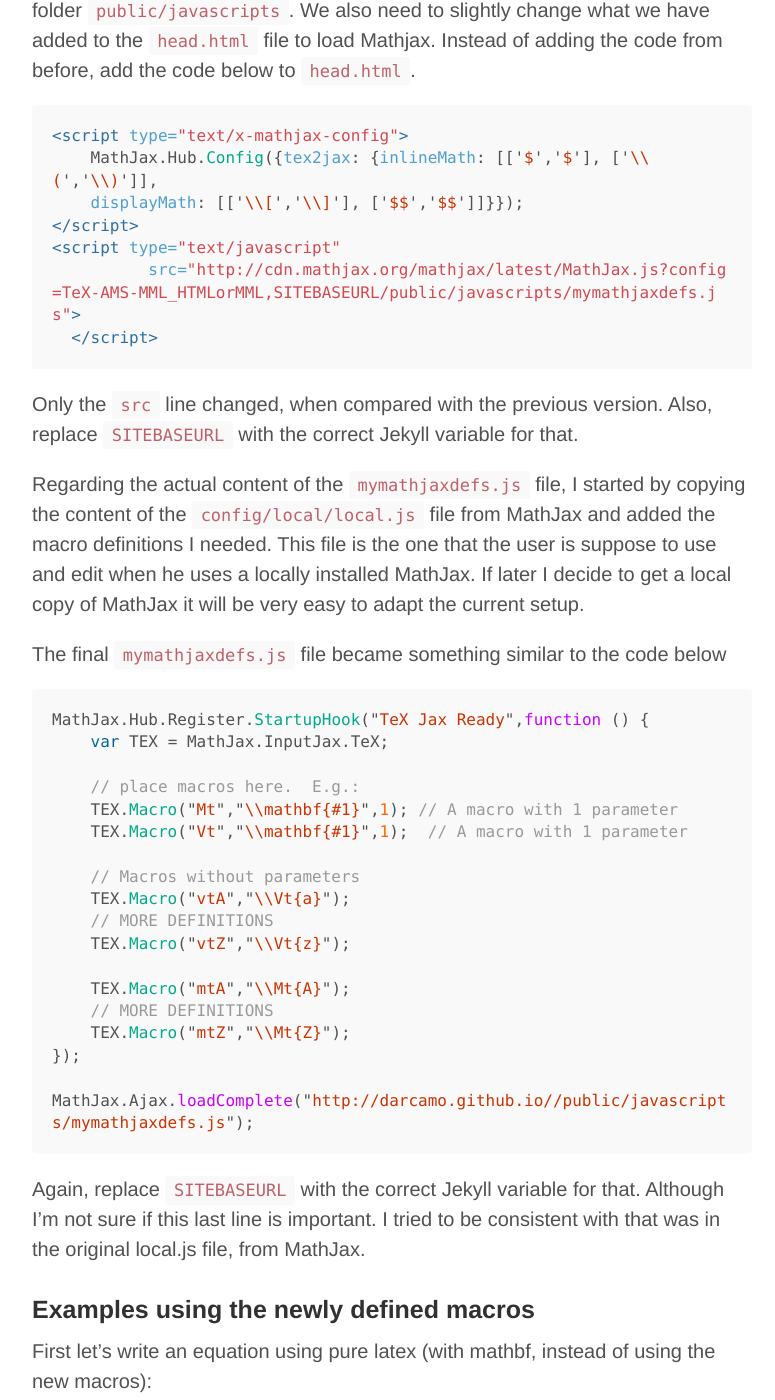
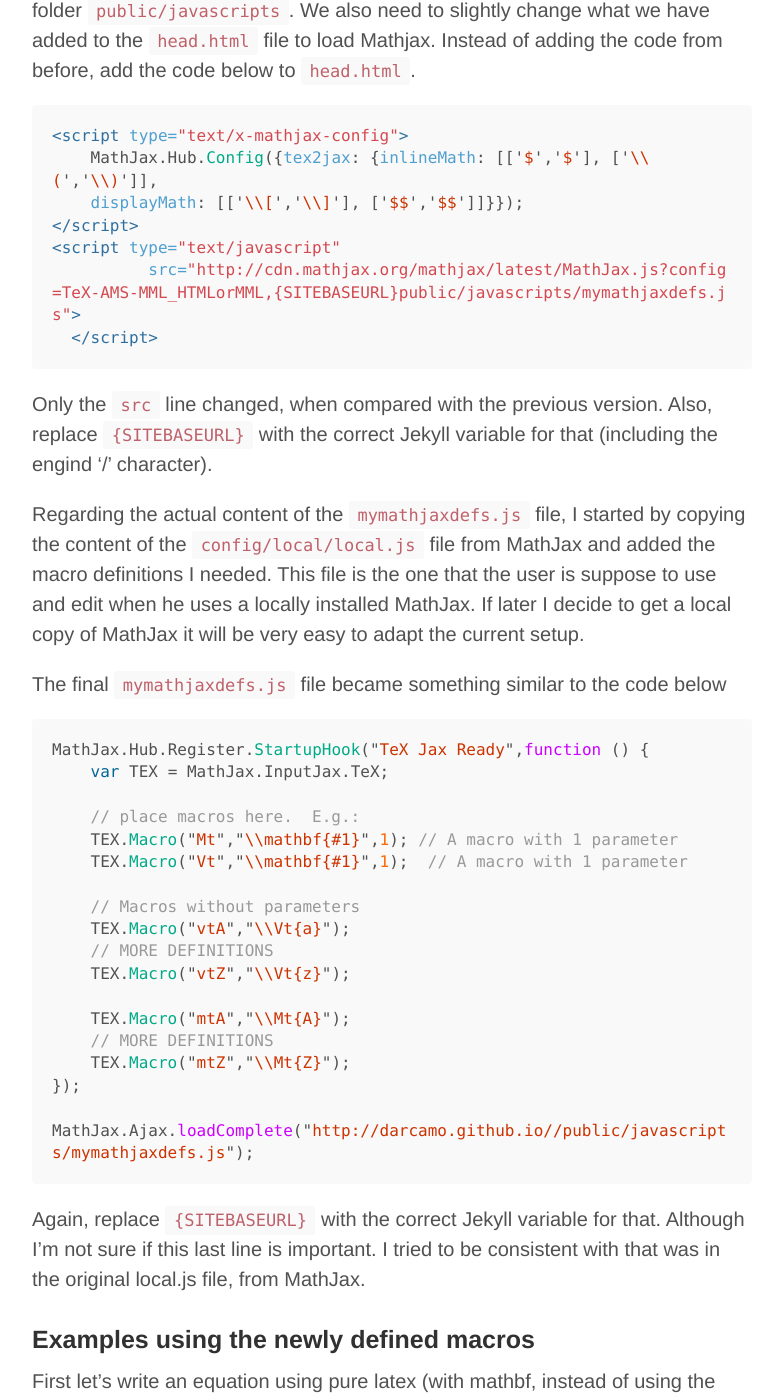
Before and after one commit to darcamo/darcamo.github.com, a Jekyll site: the page built from _posts/2014-08-07-using_latex_equations_in_jekyll.md, in a window 1280 px wide and 1400 px high, scrolled down 1745 px. Shown: the whole window, without its empty margins (248-1023 px from the left). Built offline with Jekyll 4.4.1, drawn with Linux system fonts in a browser that asks for light colours; Markdown is read by kramdown in place of the engine named in the settings; formulas are drawn with MathJax 3.

Commit message:
Fix delay when loading MathJax
Before this fix, it took some time after loading a page with equations
for the equations to actually render. It seems that due to some wrong
configuration when loading my local MathJax config file MathJax needed
to timeout before the equations were rendered. Now they should render as
fast as possible.

````diff
--- a/_includes/head.html
+++ b/_includes/head.html
@@ -19,7 +19,7 @@
     displayMath: [['\\[','\\]'], ['$$','$$']]}});
   </script>
   <script type="text/javascript"
-          src="http://cdn.mathjax.org/mathjax/latest/MathJax.js?config=TeX-AMS-MML_HTMLorMML,{{ site.baseurl }}/public/javascripts/mymathjaxdefs.js">
+          src="http://cdn.mathjax.org/mathjax/latest/MathJax.js?config=TeX-AMS-MML_HTMLorMML,{{ site.baseurl }}public/javascripts/mymathjaxdefs.js">
   </script>
 
   <!-- CSS -->
--- a/_posts/2014-08-07-using_latex_equations_in_jekyll.md
+++ b/_posts/2014-08-07-using_latex_equations_in_jekyll.md
@@ -78,12 +78,13 @@ Mathjax. Instead of adding the code from before, add the code below to
     displayMath: [['\\[','\\]'], ['$$','$$']]}});
 </script>
 <script type="text/javascript"
-          src="http://cdn.mathjax.org/mathjax/latest/MathJax.js?config=TeX-AMS-MML_HTMLorMML,SITEBASEURL/public/javascripts/mymathjaxdefs.js">
+          src="http://cdn.mathjax.org/mathjax/latest/MathJax.js?config=TeX-AMS-MML_HTMLorMML,{SITEBASEURL}public/javascripts/mymathjaxdefs.js">
   </script>
   ```
 
 Only the `src` line changed, when compared with the previous version. Also,
-replace `SITEBASEURL` with the correct Jekyll variable for that.
+replace `{SITEBASEURL}` with the correct Jekyll variable for that
+(including the engind '/' character).
 
 Regarding the actual content of the `mymathjaxdefs.js` file, I started by
 copying the content of the `config/local/local.js` file from MathJax and
@@ -116,7 +117,7 @@ MathJax.Hub.Register.StartupHook("TeX Jax Ready",function () {
 MathJax.Ajax.loadComplete("{{ site.baseurl }}/public/javascripts/mymathjaxdefs.js");
 ```
 
-Again, replace `SITEBASEURL` with the correct Jekyll variable for
+Again, replace `{SITEBASEURL}` with the correct Jekyll variable for
 that. Although I'm not sure if this last line is important. I tried to be
 consistent with that was in the original local.js file, from MathJax.
 
--- a/public/javascripts/mymathjaxdefs.js
+++ b/public/javascripts/mymathjaxdefs.js
@@ -63,4 +63,7 @@ MathJax.Hub.Register.StartupHook("TeX Jax Ready",function () {
     TEX.Macro("mtZ","\\Mt{Z}");
 });
 
-MathJax.Ajax.loadComplete("{{ site.baseurl }}/public/javascripts/mymathjaxdefs.js");
+// Because this file will be used both when the post is read in github
+// pages as well as when I run Jekyll locally, then I add this line twice.
+MathJax.Ajax.loadComplete("/public/javascripts/mymathjaxdefs.js");
+MathJax.Ajax.loadComplete("http://darcamo.github.io/public/javascripts/mymathjaxdefs.js");
````
Also changed, not shown: _posts/2014-08-01-the-first-post.md (+1 -1 lines).
